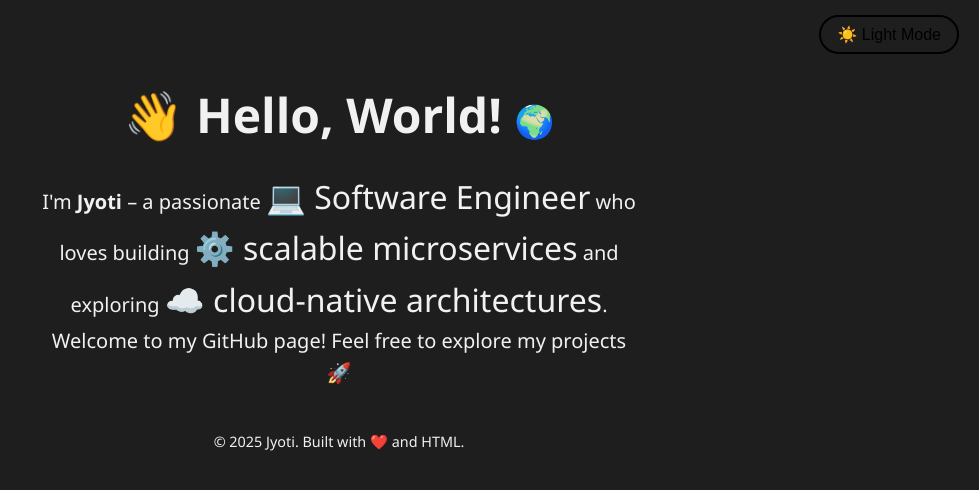
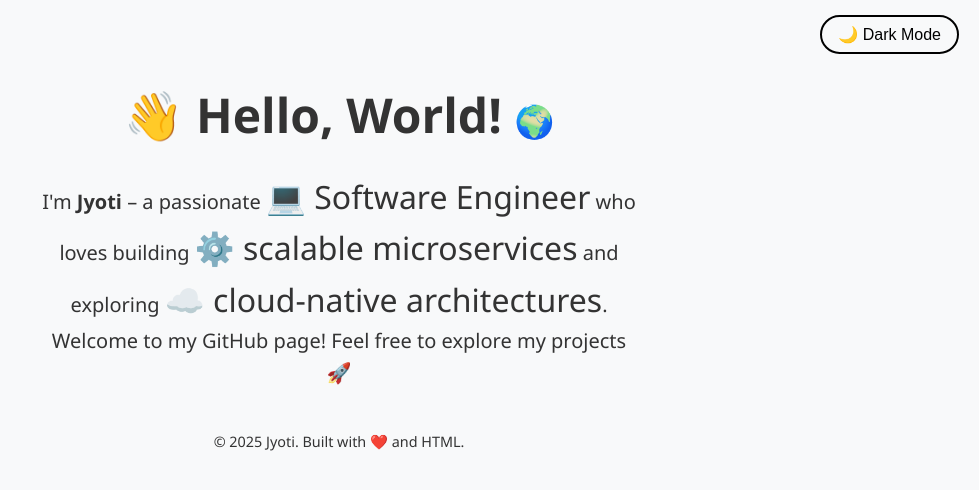
Before and after one commit to jyotikanta/jyotikanta.github.io, a plain HTML site: page index.html in a window 1280 px wide. Shown: the whole page, without its empty margins (301-1280 px from the left). Drawn offline with Linux system fonts and the light colour scheme.

Commit message:
Update index.html

```diff
--- a/index.html
+++ b/index.html
@@ -69,8 +69,8 @@
     }
   </style>
 </head>
-<body class="dark-mode">
-  <button class="toggle-btn" onclick="toggleTheme()">☀️ Light Mode</button>
+<body>
+  <button class="toggle-btn" onclick="toggleTheme()">🌙 Dark Mode</button>
 
   <h1>👋 Hello, World! <span class="emoji">🌍</span></h1>
   <p>I'm <strong>Jyoti</strong> – a passionate <span class="emoji">💻 Software Engineer</span> who loves building <span class="emoji">⚙️ scalable microservices</span> and exploring <span class="emoji">☁️ cloud-native architectures</span>.</p>
@@ -81,18 +81,37 @@
   </footer>
 
   <script>
+    function applyThemeBasedOnTime() {
+      const hour = new Date().getHours();
+      const body = document.body;
+      const btn = document.querySelector('.toggle-btn');
+
+      if (hour >= 19 || hour < 6) {
+        // Night time: 7 PM to 6 AM
+        body.classList.add('dark-mode');
+        btn.textContent = '☀️ Light Mode';
+      } else {
+        // Day time
+        body.classList.add('light-mode');
+        btn.textContent = '🌙 Dark Mode';
+      }
+    }
+
     function toggleTheme() {
       const body = document.body;
       const btn = document.querySelector('.toggle-btn');
 
       if (body.classList.contains('dark-mode')) {
         body.classList.replace('dark-mode', 'light-mode');
-        btn.textContent = '🌙 ';
+        btn.textContent = '🌙 Dark Mode';
       } else {
         body.classList.replace('light-mode', 'dark-mode');
-        btn.textContent = '☀️ ';
+        btn.textContent = '☀️ Light Mode';
       }
     }
+
+    // Apply theme on page load
+    applyThemeBasedOnTime();
   </script>
 </body>
 </html>
```
